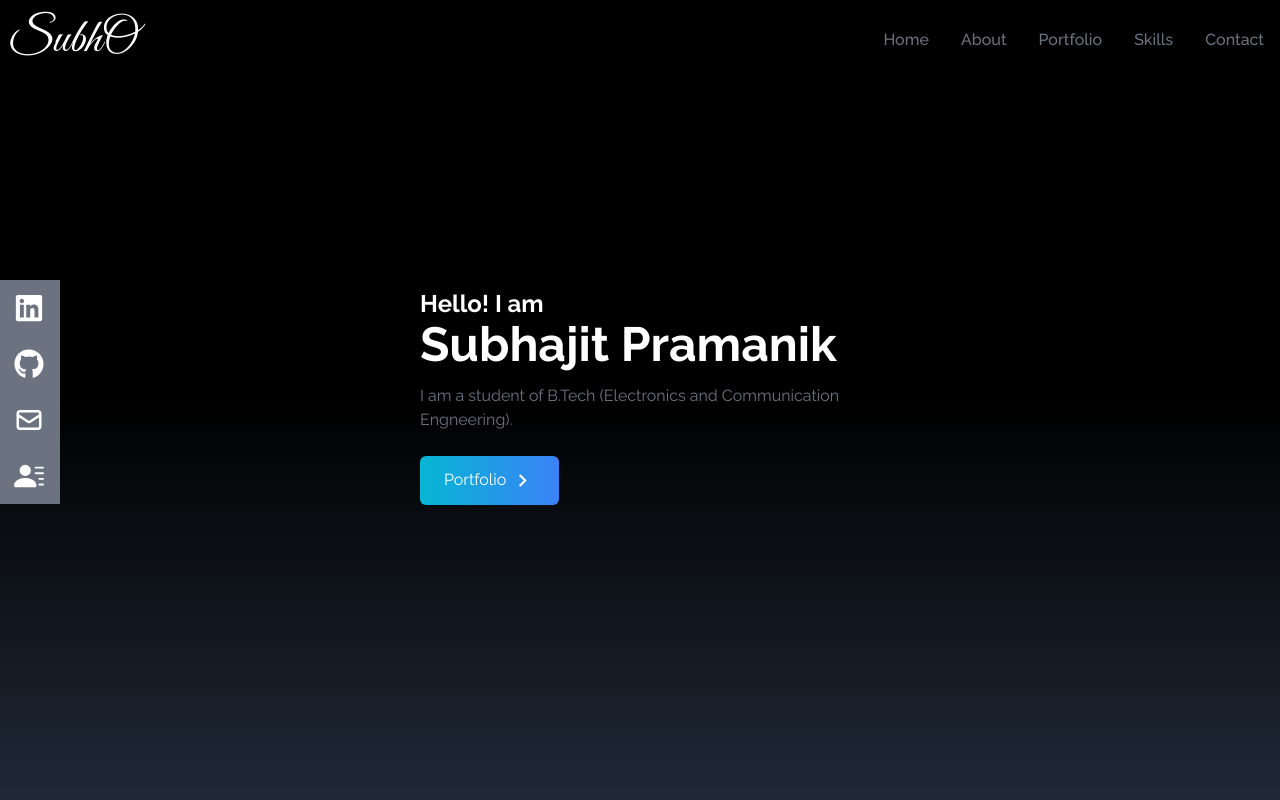
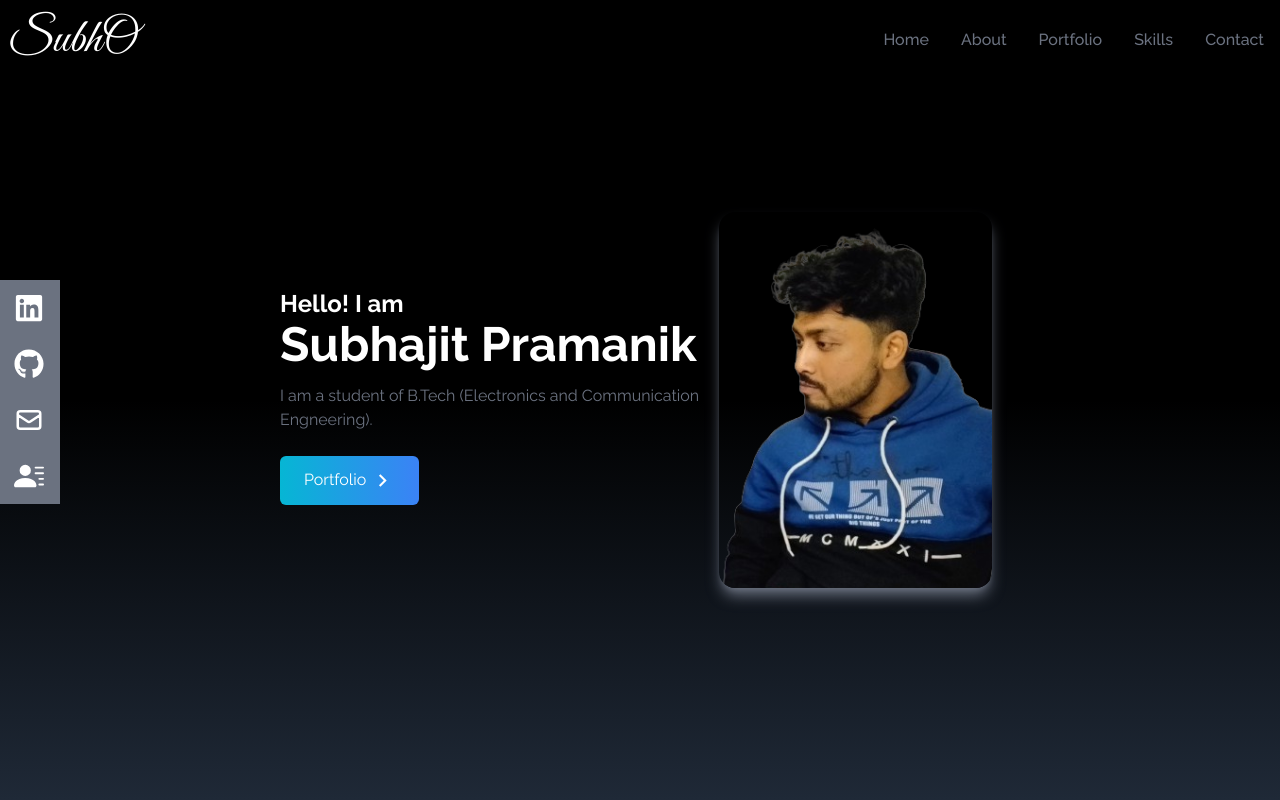
Before and after one commit to subho-1011/Portfolio, a React (Create React App) app: page / in a window 1280 px wide. Shown: the top 800 px of the page. Built offline with nearby package versions, Linux system fonts and the light colour scheme.

Commit message:
attached the hero image

```diff
--- a/src/components/Home.jsx
+++ b/src/components/Home.jsx
@@ -1,5 +1,5 @@
 import React from "react";
-import HeroImage from "../assets/heroImage.png";
+import HeroImage from "../assets/heroImg.png";
 import { MdKeyboardArrowRight } from "react-icons/md";
 
 const Home = () => {
@@ -30,13 +30,13 @@
           </div>
         </div>
 
-        {/* <div>
+        <div className="rounded-full px-4">
           <img
             src={HeroImage}
             alt="my profile"
-            className="rounded-2xl mx-auto w-2/3 md:w-full"
+            className="shadow-lg shadow-gray-500 rounded-2xl mx-auto w-2/3 md:w-full"
           />
-        </div> */}
+        </div>
       </div>
     </div>
   );
```
Also changed, not shown: src/assets/heroImg.png (added).
